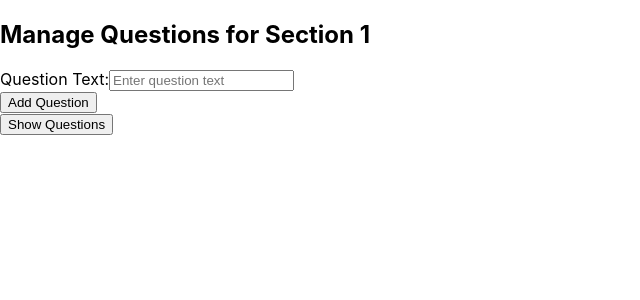
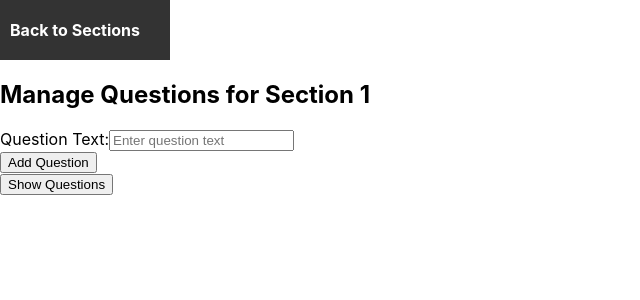
Before and after one commit to ahje938/21, a React (Create React App) app in the folder Frontend/hk-cms/: page /section/1/questions in a window 1280 px wide. Shown: the top 300 px of the page, without its empty margins (0-640 px from the left). Built offline with nearby package versions, Linux system fonts and the light colour scheme; no server answers.

Commit message:
Added - NavBar component to CMS frontend

```diff
--- a/Frontend/hk-cms/src/App.js
+++ b/Frontend/hk-cms/src/App.js
@@ -3,16 +3,16 @@ import React from "react";
 import { BrowserRouter as Router, Route, Routes } from "react-router-dom";
 import AddSection from "./components/AddSection";
 import AddQuestions from "./components/AddQuestions";
+import NavBar from "./components/NavBar";
+import "./css/NavBar.css";
 
 const App = () => {
   return (
     <Router>
       <div>
+        <NavBar />
         <Routes>
-          {/* Add route for adding a section */}
           <Route path="/" element={<AddSection />} />
-
-          {/* Add questions without navigating away */}
           <Route path="/section/:sectionId/questions" element={<AddQuestions />} />
         </Routes>
       </div>
--- /dev/null
+++ b/Frontend/hk-cms/src/components/NavBar.js
@@ -0,0 +1,19 @@
+// src/components/NavBar.js
+import React from "react";
+import { Link } from "react-router-dom";
+import "./../css/NavBar.css";
+
+
+const NavBar = () => {
+  return (
+    <nav className="navbar">
+      <ul>
+        <li>
+          <Link to="/">Back to Sections</Link>
+        </li>
+      </ul>
+    </nav>
+  );
+};
+
+export default NavBar;
--- /dev/null
+++ b/Frontend/hk-cms/src/css/NavBar.css
@@ -0,0 +1,31 @@
+.navbar {
+    position: sticky;
+    top: 0;
+    left: 0;
+    padding: 10px;
+    background-color: #333;
+    color: white;
+    width: 150px;
+    height: auto;
+    z-index: 1000;
+  }
+
+  .navbar ul {
+    list-style-type: none;
+    margin: 0;
+    padding: 0;
+  }
+
+  .navbar li {
+    margin: 10px 0;
+  }
+
+  .navbar a {
+    color: white;
+    text-decoration: none;
+    font-weight: bold;
+  }
+
+  .navbar a:hover {
+    color: #ddd;
+  }
```
